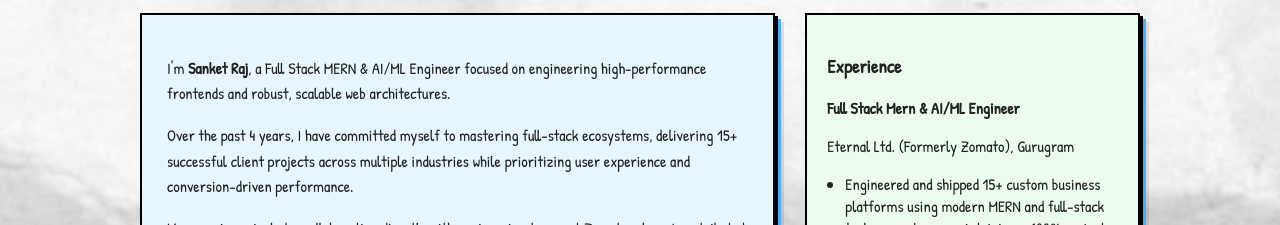
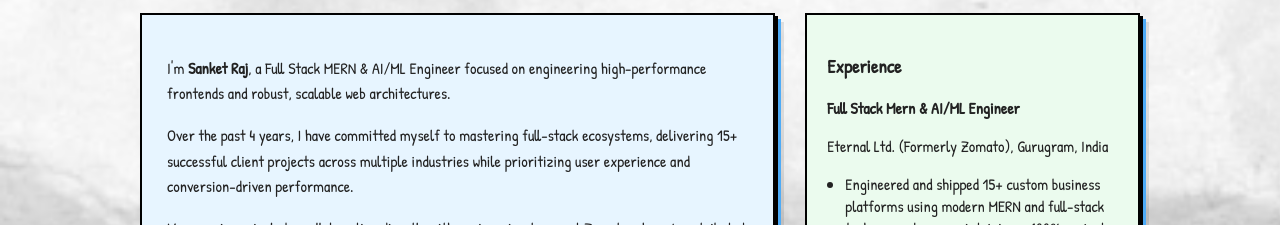
Before and after one commit to 21-sanket/my-portfolio, a React (Vite) app: page / in a window 1280 px wide. Shown: the part 840-1065 px from the top of the page. Built offline with nearby package versions, Linux system fonts and the light colour scheme.

Commit message:
Few small changes

```diff
--- a/src/components/About.jsx
+++ b/src/components/About.jsx
@@ -59,7 +59,7 @@ export default function About() {
           <h3>Experience</h3>
 
           <p><strong>Full Stack Mern & AI/ML Engineer</strong></p>
-          <p>Eternal Ltd. (Formerly Zomato), Gurugram</p>
+          <p>Eternal Ltd. (Formerly Zomato), Gurugram, India</p>
 
           <ul>
             <li>
```
